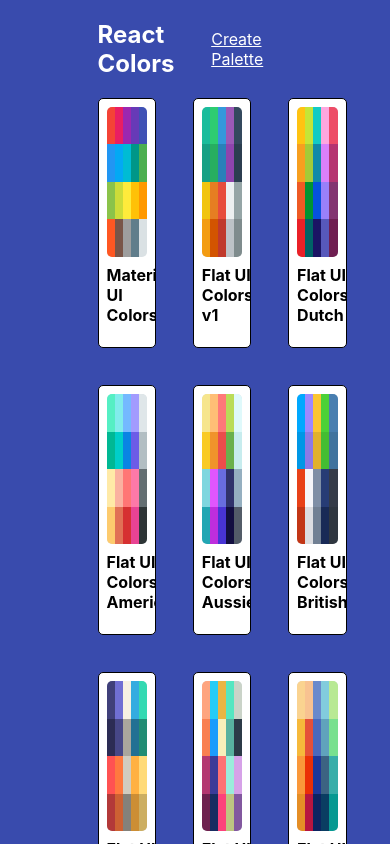
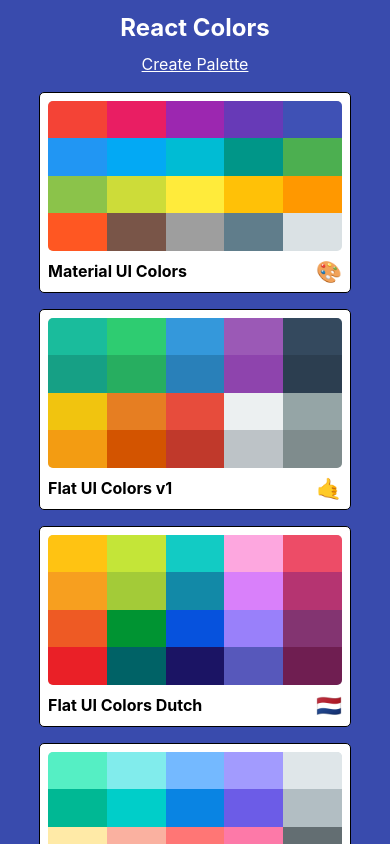
Before and after one commit to devjeanfraga/colors-react-app, a React (Create React App) app: page / in a window 390 px wide. Built offline with nearby package versions, Linux system fonts and the light colour scheme.

Commit message:
style: make palette lis responsive

```diff
--- a/src/styles/MiniPalettesStyles.js
+++ b/src/styles/MiniPalettesStyles.js
@@ -25,13 +25,12 @@
     margin: "0",
     color: "black",
     paddingTop: "0.5rem",
-    paddingBottom: "0.9rem",
     fontSize: "1rem",
     position: "relative"
   },
   emoji: {
     marginLeft: "0.5rem",
-    fontSize: "1.5rem"
+    fontSize: "1.3rem"
   },
   miniColor: {
     height: "25%",
--- a/src/styles/PaletteListStyles.js
+++ b/src/styles/PaletteListStyles.js
@@ -1,3 +1,5 @@
+import sizes from './diplay-sizes';
+
 export default {
   root: {
     height: "100vh",
@@ -8,12 +10,23 @@
     overflow: "scroll",
   },
   container: {
-    width: "50%",
+    width: "60%",
     display: "flex",
     alignItems: "flex-start",
     flexDirection: "column",
     flexWrap: "wrap",
-    marginBottom: "3%"
+    marginBottom: "3%",
+
+    [sizes.down("xxl")]: {
+      maxWidth: "812px",
+    },
+    [sizes.down("md")]: {
+      width: "80%"
+    },
+    [sizes.down("xs")]: {
+      width: "80%",
+      minWidth: "200px"
+    }
   },
   nav: {
     display: "flex",
@@ -23,13 +36,28 @@
     color: "white",
     "& a": {
       color: "white"
+    },
+    [sizes.down("xs")]: {
+      flexFlow: "column wrap",
+      justifyContent: "center",
+      lineHeight: "1rem",
+      marginBottom: "20px"
     }
   },
   palettes: {
     boxSizing: "border-box",
     width: "100%",
     display: "grid",
-    gridTemplateColumns: "repeat(3, 30%)",
-    gridGap: "2.3rem"
+    gridTemplateColumns: "repeat(3, 33.3333333%)",
+    gridGap: "1.5rem",
+    [sizes.down("md")]: {
+      gridTemplateColumns: "repeat(2, 50%)",
+      gridGap: "1.5rem",
+
+    },
+    [sizes.down("xs")]: {
+      gridTemplateColumns: "repeat(1, 100%)",
+      gridGap: "1rem"
+    }
   }
 };
--- a/src/styles/diplay-sizes.js
+++ b/src/styles/diplay-sizes.js
@@ -6,7 +6,9 @@
       xs: "575.98",
       sm: "767.98",
       md: "991.98",
-      lg: "1199.98"
+      lg: "1199.98",
+      xl: "1599.98",
+      xxl: "1999.98"
     }
 
     return `@media(max-width: ${sizes[size]}px)`; // @media(max-width: 500px)
```
